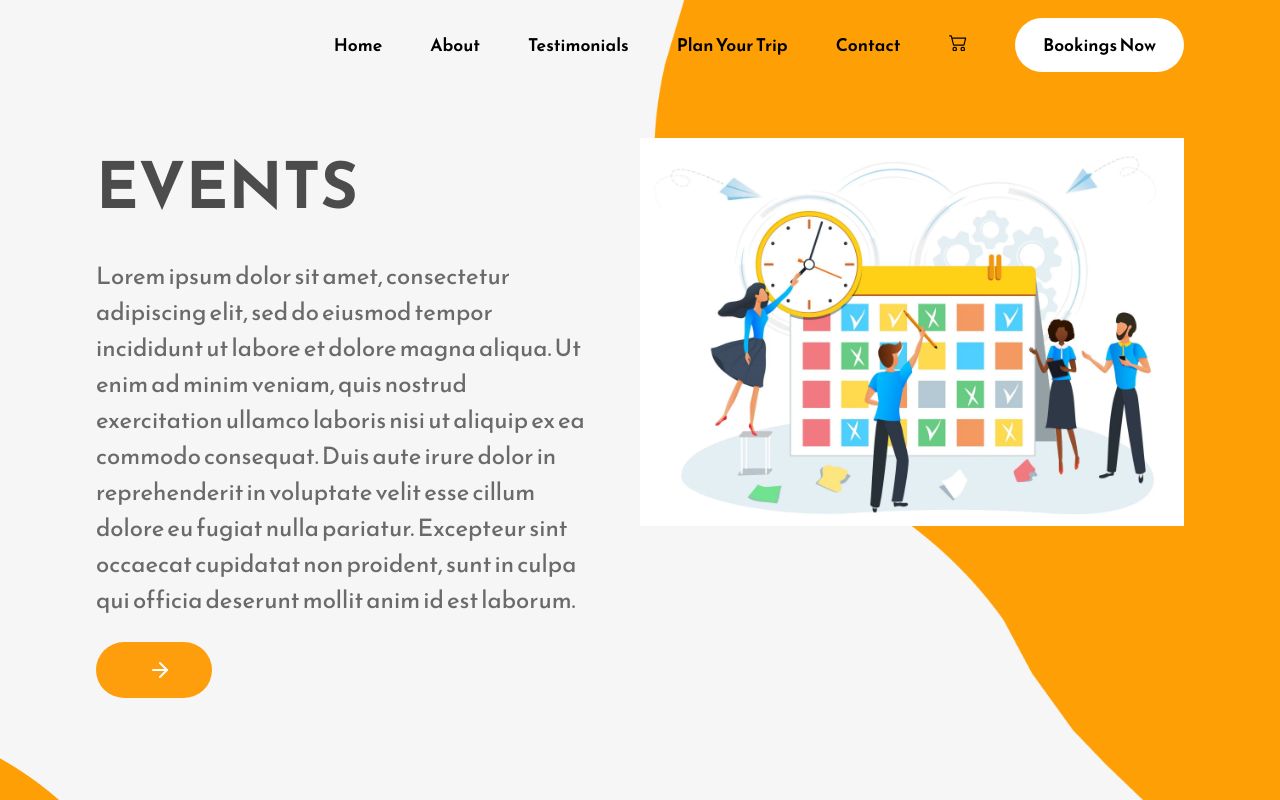
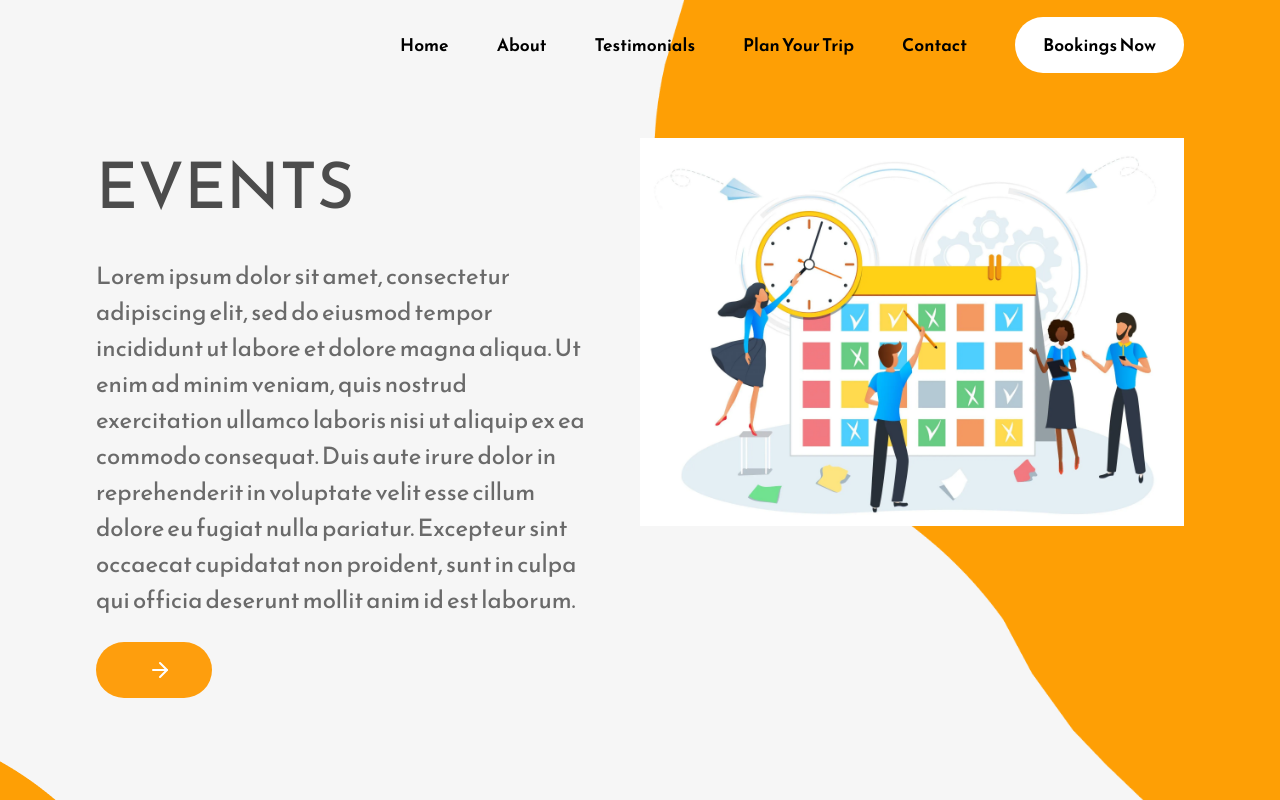
Before and after one commit to DeepeshKalura/eventEZ, a React (Create React App) app: page / in a window 1280 px wide. Shown: the top 800 px of the page. Built offline with nearby package versions, Linux system fonts and the light colour scheme.

Commit message:
tailwind setup

```diff
--- a/package.json
+++ b/package.json
@@ -25,7 +25,6 @@
     "react-icons": "^5.2.1",
     "react-router-dom": "^6.23.1",
     "react-scripts": "^5.0.1",
-    "tailwindcss": "^3.4.3",
     "web-vitals": "^3.5.2"
   },
   "browserslist": {
@@ -39,5 +38,8 @@
       "last 1 firefox version",
       "last 1 safari version"
     ]
+  },
+  "devDependencies": {
+    "tailwindcss": "^3.4.3"
   }
 }
--- a/src/App.js
+++ b/src/App.js
@@ -1,8 +1,5 @@
 import "./App.css";
-import Home from "./Components/Home";
-import About from "./Components/About";
 import { Outlet } from "react-router-dom";
-
 import Footer from "./Components/Footer.js";
 import Navbar from "./Components/Navbar.js";
 
--- a/src/Components/Event.js
+++ b/src/Components/Event.js
@@ -3,7 +3,7 @@ import React from 'react'
 const Event = () => {
   return (
     <div>
-      <h1> Events page in cooking! </h1>
+      <h1 className=' text-red-500'> Events page in cooking! </h1>
     </div>
   )
 }
--- a/src/Components/Navbar.js
+++ b/src/Components/Navbar.js
@@ -14,6 +14,7 @@ import InfoIcon from "@mui/icons-material/Info";
 import CommentRoundedIcon from "@mui/icons-material/CommentRounded";
 import PhoneRoundedIcon from "@mui/icons-material/PhoneRounded";
 import ShoppingCartRoundedIcon from "@mui/icons-material/ShoppingCartRounded";
+import LuggageIcon from '@mui/icons-material/Luggage';
 
 const Navbar = () => {
   const [openMenu, setOpenMenu] = useState(false);
@@ -33,6 +34,7 @@ const Navbar = () => {
     },
     {
       text: "Plan Your Trip",
+      icon: <LuggageIcon />,
       submenus: [
         "18+",
         "21+",
@@ -59,9 +61,6 @@ const Navbar = () => {
             {item.text}
           </a>
         ))}
-        <a href="">
-          <BsCart2 className="navbar-cart-icon" />
-        </a>
         <button className="primary-button">Bookings Now</button>
       </div>
       <div className="navbar-menu-container">
--- /dev/null
+++ b/src/index.css
@@ -0,0 +1,3 @@
+@tailwind base;
+@tailwind components;
+@tailwind utilities;
--- a/src/index.js
+++ b/src/index.js
@@ -1,6 +1,7 @@
 import React from "react";
 import ReactDOM from "react-dom/client";
 import App from "./App.js";
+import "./index.css";
 import { createBrowserRouter, RouterProvider, Outlet } from "react-router-dom";
 
 import Home from "./Components/Home.js";
--- /dev/null
+++ b/tailwind.config.js
@@ -0,0 +1,10 @@
+/** @type {import('tailwindcss').Config} */
+module.exports = {
+  content: [
+    "./src/**/*.{js,jsx,ts,tsx}",
+  ],
+  theme: {
+    extend: {},
+  },
+  plugins: [],
+}
```
Also changed, not shown: 1 other file (tests, documents, lock files or other folders).
